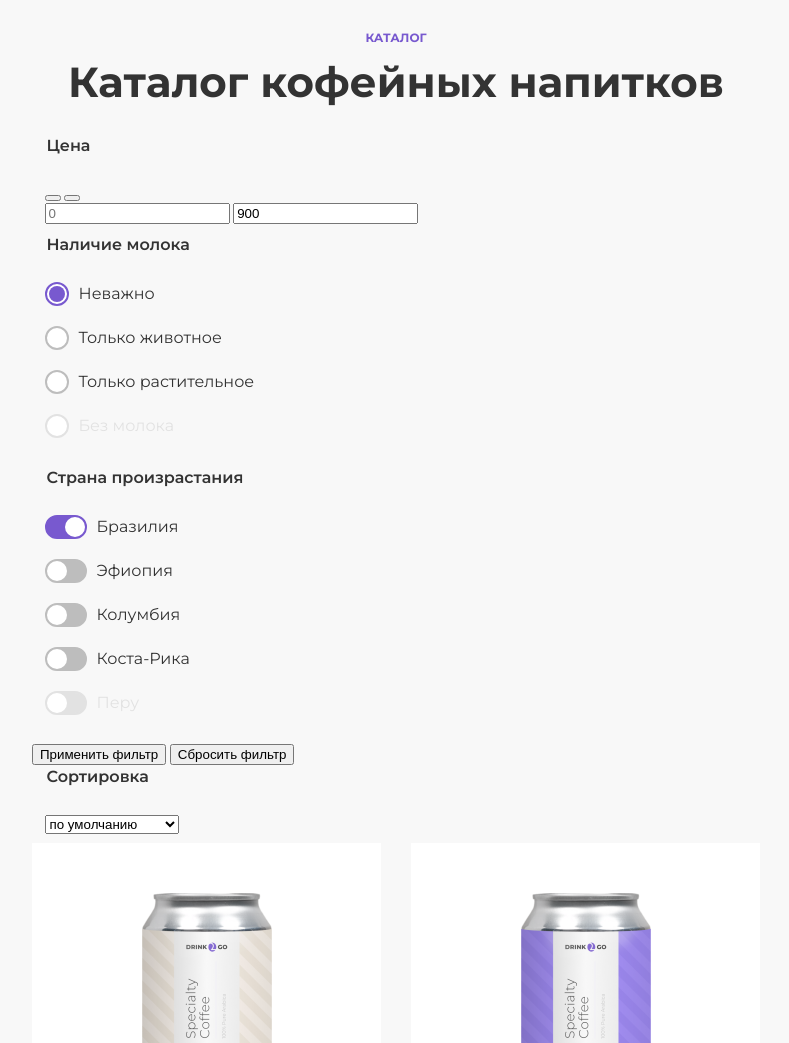
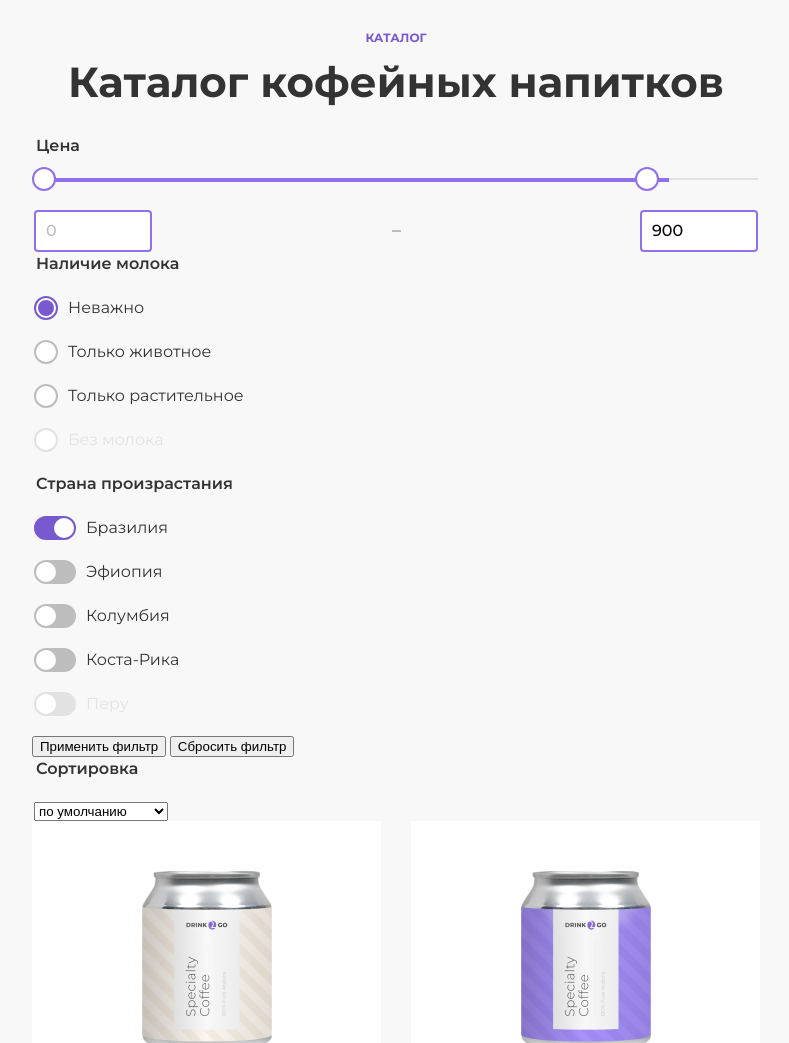
Before and after one commit to OlgaMamonova/Drink2Go, a website: page source/index.html in a window 1280 px wide. Shown: the part 760-1803 px from the top of the page, without its empty margins (244-1033 px from the left). Drawn offline with nearby package versions, Linux system fonts and the light colour scheme; files that its build step writes are made by us from their sources.

Commit message:
добавляет стили ренджа

```diff
--- a/source/index.html
+++ b/source/index.html
@@ -142,9 +142,8 @@
               <legend class="catalog__filter-title">
                 Цена
               </legend>
-              <div class="catalog__range-wrapper-toggle">
               <div class="catalog__range-scale">
-                  <div class="catalog__range-bar" style="left: 24px; width: 72px">
+                <div class="catalog__range-bar" style="left: 12px; width: 86%">
                   <button class="catalog__range-toggle catalog__range-toggle--min" type="button">
                     <span class="visually-hidden"
                       >Изменить минимальную цену.</span
@@ -157,8 +156,6 @@
                   </button>
                 </div>
               </div>
-              </div>
-              <div class="catalog__range-price">
               <div class="catalog__range-wrapper-inputs">
                 <label class="visually-hidden" for="min-price">минимальная цена</label>
                 <input
@@ -168,6 +165,7 @@
                     name="min-price"
                     id="min-price"
                 />
+                <span class="catalog__range-input-separator"></span>
                 <label class="visually-hidden" for="max-price">минимальная цена</label>
                 <input
                     class="catalog__range-input"
@@ -176,7 +174,6 @@
                     name="max-price"
                     id="max-price"
                 />
-                </div>
               </div>
             </fieldset>
             <fieldset class="catalog__filter-group">
--- a/source/sass/blocks/catalog.scss
+++ b/source/sass/blocks/catalog.scss
@@ -40,6 +40,7 @@
 
 .catalog__filter-group {
   border: none;
+  padding: 0;
 }
 
 .catalog__filter-title {
@@ -51,6 +52,95 @@
   @media (min-width: $tablet-width) {
     margin-bottom: 20px;
   }
+}
+
+.catalog__range-wrapper-inputs {
+  display: flex;
+  justify-content: space-between;
+  align-items: center;
+}
+
+.catalog__range-input-separator {
+  width: 9px;
+  height: 2px;
+  background-color: $grey
+}
+
+.catalog__range-input {
+  border: 2px solid $primary-lighter;
+  border-radius: 4px;
+  font-family: inherit;
+  font-size: 16px;
+  line-height: 24px;
+  font-weight: 500;
+  padding: 7px 10px;
+  width: 118px;
+
+  &::placeholder {
+    color: $grey;
+  }
+
+  &:focus {
+    outline: none;
+    border-color: $primary-darker;
+  }
+
+  &:disabled {
+    border-color: $grey-light;
+  }
+}
+
+.catalog__range-scale {
+  position: relative;
+  width: 100%;
+  height: 2px;
+  background-color: $grey-light;
+  margin-bottom: 36px;
+
+  @media (min-width: $tablet-width) {
+    margin-bottom: 30px;
+  }
+}
+
+.catalog__range-bar {
+  position: absolute;
+  height: 4px;
+  background-color: $primary-lighter;
+}
+
+.catalog__range-toggle {
+  position: absolute;
+  width: 20px;
+  height: 20px;
+  border-radius: 50%;
+  background-color: $white;
+  border: 2px solid $white;
+  cursor: pointer;
+  padding: 0;
+  box-shadow: 0 0 0 2px $primary-lighter;
+  transition: all 0.2s ease-out;
+
+  &--min {
+    left: -12px;
+    top: -9px;
+  }
+
+  &--max {
+    left: 95%;
+    top: -9px;
+  }
+
+  &:focus-visible,
+  &:hover {
+    outline: none;
+    background-color: $primary-lightest;
+  }
+
+  &:active {
+    background-color: $primary;
+    box-shadow: 0 0 0 2px $primary;
+  }
+
 }
 
 .catalog__filter-list {
```
Lines whose indentation alone changed are shown as unchanged.
